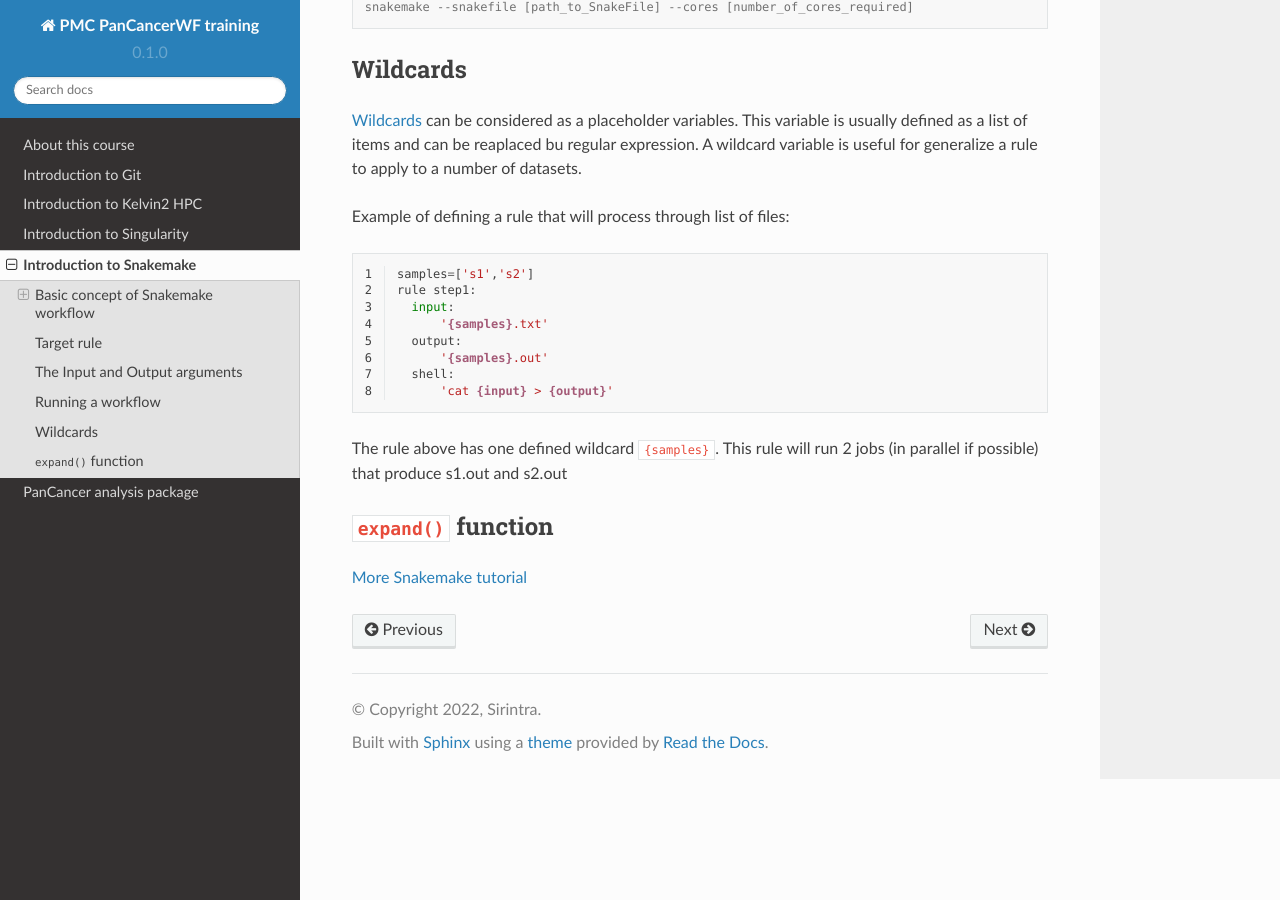
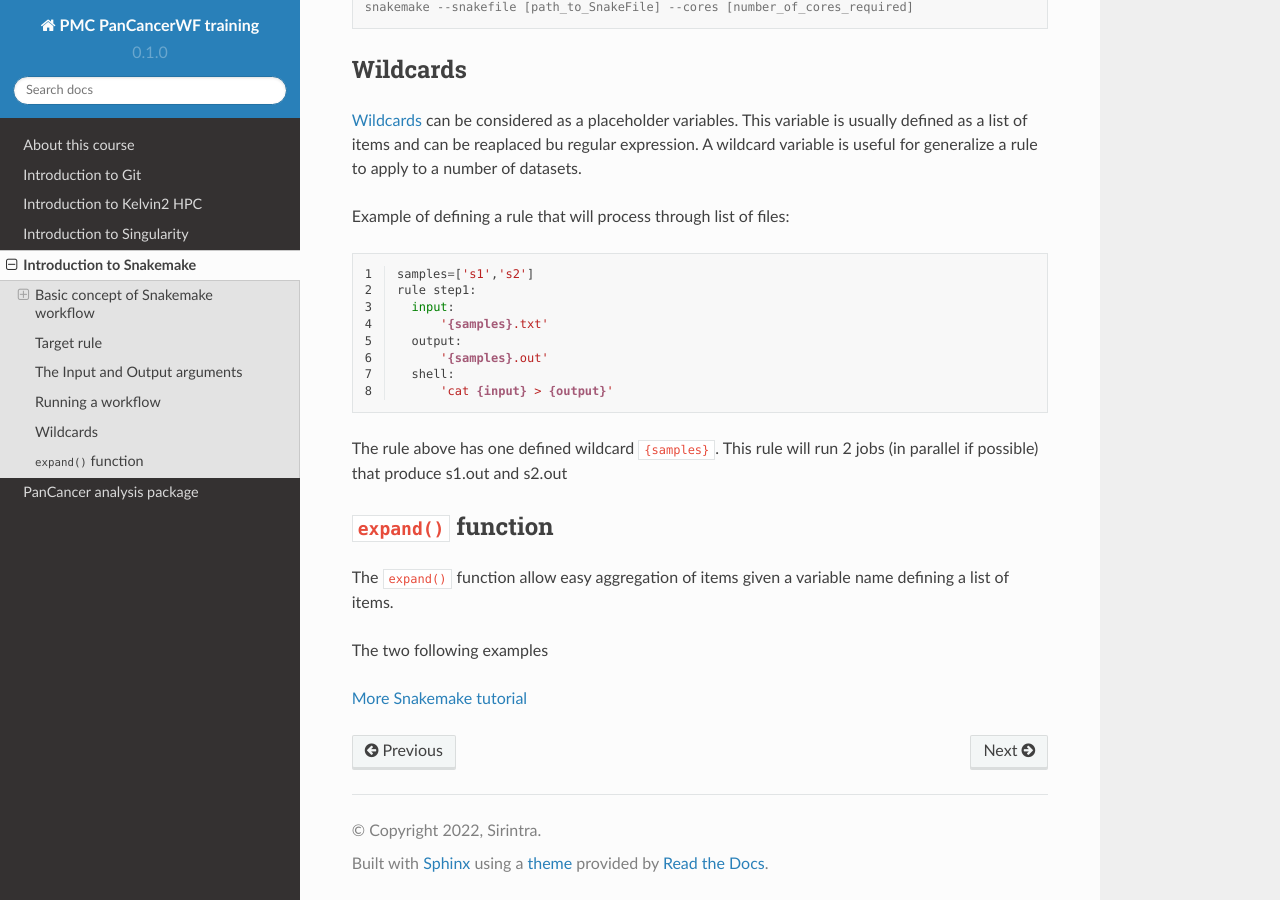
Before and after one commit to sirintra/PMC-PC-training, a Sphinx documentation site: the page built from docs/source/snakemake.rst, in a window 1280 px wide and 900 px high, scrolled down 2873 px. Built offline with Sphinx 7.4.7 and the Read the Docs theme 2.0.0, drawn with Linux system fonts in a browser that asks for light colours.

Commit message:
Update snakemake.rst

```diff
--- a/docs/source/snakemake.rst
+++ b/docs/source/snakemake.rst
@@ -156,6 +156,13 @@ The rule above has one defined wildcard ``{samples}``. This rule will run 2 jobs
 ``expand()`` function
 ************************************
 
+The ``expand()`` function allow easy aggregation of items given a variable name defining a list of items.
+
+The two following examples
+
+
+
+
 
 
 `More Snakemake tutorial <https://snakemake.readthedocs.io/en/stable/tutorial/tutorial.html>`_
```
